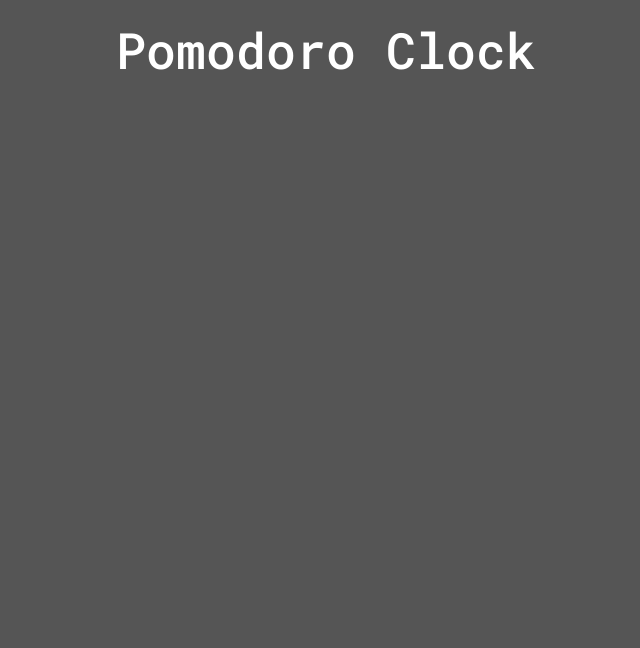
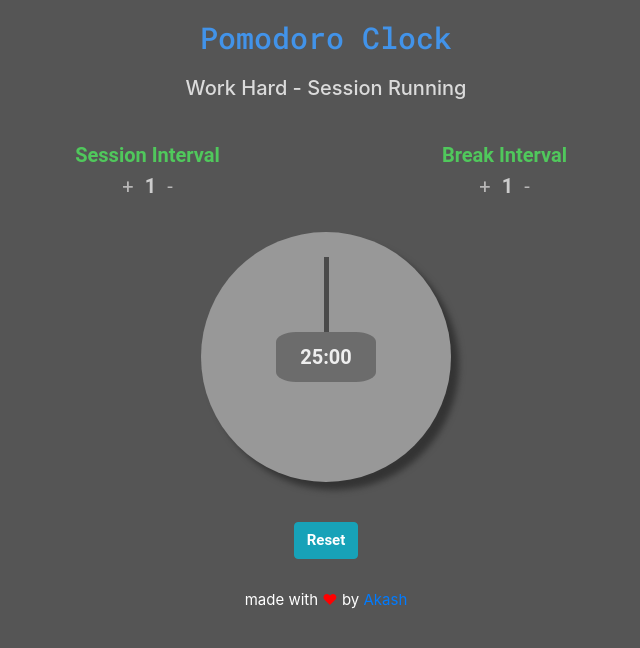
Before and after one commit to skywalker212/pomodoro-clock, a plain HTML site: page index.html in a window 1280 px wide. Shown: the whole page, without its empty margins (314-954 px from the left). Drawn offline with nearby package versions, Linux system fonts and the light colour scheme.

Commit message:
made the interface

```diff
--- a/css/style.css
+++ b/css/style.css
@@ -4,7 +4,112 @@ body {
 
 .header {
   font-family: 'Roboto Mono';
-  font-size: 50px;
+  font-size: 30px;
   margin-top: 20px;
+  color: rgb(66, 147, 233);
+}
+
+.quote {
+  font-size: 20px;
+  margin-top: 20px;
+  color: #dbdbdb;
+}
+
+.reset {
+  margin-top: 40px;
+  font-family: Roboto;
+  color: rgb(80, 200, 92);
+  font-weight: bold;
+  font-size: 20px;
+}
+
+.reset-session {
+  padding-left: 20%;
+}
+
+.reset-break {
+  padding-right: 20%;
+}
+
+.ses-add, .ses-sub, .brk-add, .brk-sub {
+  background-color: Transparent;
+  background-repeat: no-repeat;
+  border: none;
+  cursor: pointer;
+  overflow: hidden;
+  outline: none;
+  color: rgb(184, 183, 183);
+}
+
+.ses-add:focus, .ses-sub:focus, .brk-add:focus, .brk-sub:focus {
+  outline: none;
+}
+
+.set-int {
+  color: rgb(204, 204, 204);
+}
+
+.circle {
+  position: relative;
+  height: 250px;
+  width: 250px;
+  margin-top: 30px;
+  left: 50%;
+  transform: translateX(-50%);
+  border-radius: 50%;
+  background-color: rgb(152, 152, 152);
+  box-shadow: 8px 8px 6px #343434;
+}
+
+.countdown {
+  position: absolute;
+  height: 50px;
+  width: 100px;
+  top: 50%;
+  left: 50%;
+  transform: translateX(-50%) translateY(-50%);
+  background-color: rgb(108, 108, 108);
+  border-radius: 20%;
+  z-index: 1;
+}
+
+.counttext {
+  font-weight: bold;
+  font-size: 20px;
+  font-family: Roboto;
+  color: rgb(238, 238, 238);
+  position: absolute;
+  top: 50%;
+  left: 50%;
+  transform: translateX(-50%) translateY(-50%);
+}
+
+.hand-block {
+  position: absolute;
+  top: 0;
+  right: 0;
+  bottom: 0;
+  left: 0;
+  z-index: 0;
+}
+
+.hand {
+  height: 40%;
+  left: 49%;
+  position: absolute;
+  top: 10%;
+  transform-origin: 50% 100%;
+  width: 2%;
+  background-color: rgb(74, 74, 74);
+}
+
+.resetbtn {
+  font-size: 15px;
+  font-weight: bold;
   color: white;
 }
+
+.resetbtn:focus, .resetbtn:active {
+  outline: none !important;
+  box-shadow: none;
+}
--- a/index.html
+++ b/index.html
@@ -17,8 +17,46 @@
 <body>
   <div class="container">
     <h1 class="text-center header">Pomodoro Clock</h1>
+    <h1 class="text-center quote">Work Hard - Session Running</h1>
+    <div class="row reset">
+      <div class="col-md-6 reset-session text-center">
+        <div class="label">
+          Session Interval
+        </div>
+        <div class="set-int">
+          <button type="add" class="ses-add" name="add">+</button> 1 <button type="sub" class="ses-sub" name="sub">-</button>
+        </div>
+      </div>
+      <div class="col-md-6 reset-break text-center">
+        <div class="label">
+          Break Interval
+        </div>
+        <div class="set-int">
+          <button type="add" class="brk-add" name="add">+</button> 1 <button type="sub" class="brk-sub" name="sub">-</button>
+        </div>
+      </div>
+    </div>
+    <div class="text-center">
+      <div class="circle">
+        <div class="countdown">
+          <p class="text-center counttext">25:00</p>
+        </div>
+        <div class="hand-block">
+          <div class="hand">
+          </div>
+        </div>
+      </div>
+    </div>
+    <div class="reset text-center">
+      <button type="reset" name="reset" class="resetbtn btn btn-info">Reset</button>
+    </div>
   </div>
 </body>
+
+<footer class="container text-center footer">
+  <p class="footerp" style="margin-top:30px; color:white; font-size:15px">made with <span style="color:red">&#9829</span> by <a href="https://freecodecamp.com/skywalker212" style="text-decoration:none" target="_blank">Akash</a></p>
+</footer>
+
 <script type="text/javascript" src="js/script.js">
 </script>
 
--- a/js/script.js
+++ b/js/script.js
@@ -0,0 +1 @@
+//use element.rotate() to rotate the element
```
Also changed, not shown: 1 other file.
